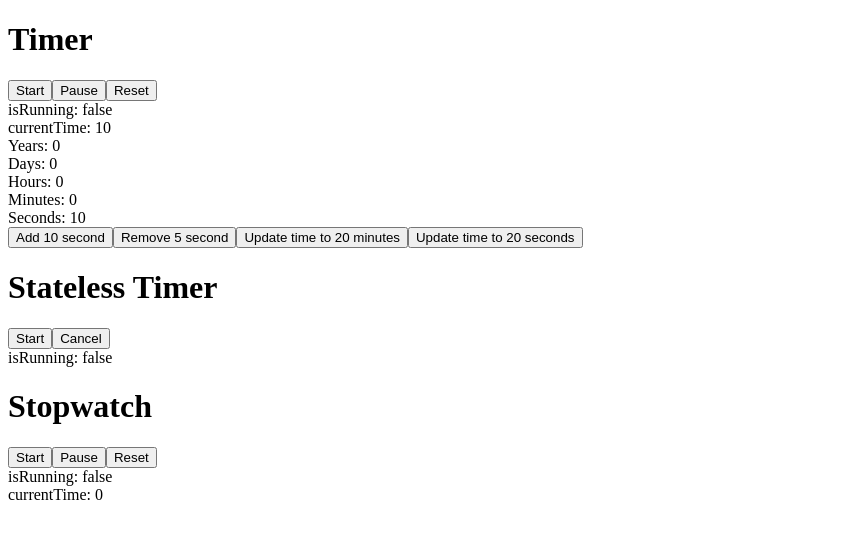
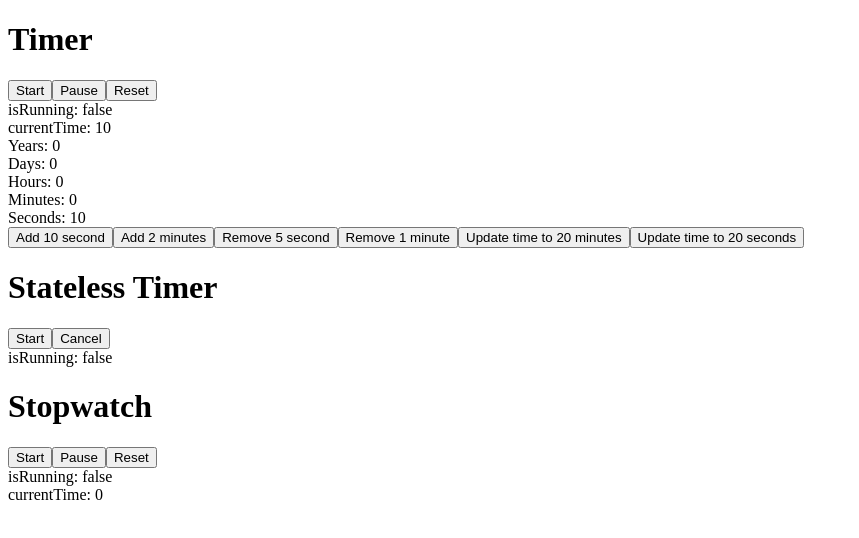
Before and after one commit to dancheskus/react-hook-time, a React (Vite) app: page / in a window 1280 px wide. Shown: the top 538 px of the page, without its empty margins (0-859 px from the left). Built offline with nearby package versions, Linux system fonts and the light colour scheme.

Commit message:
updateTime, incTimeBy, decTimeBy functions added

```diff
--- a/src/App.tsx
+++ b/src/App.tsx
@@ -45,15 +45,14 @@ const convertMsToTimeObj = (milliseconds: number) => {
   const remainingMinutes = (remainingHours - hours) * 60;
   const minutes = Math.floor(remainingMinutes);
   const remainingSeconds = (remainingMinutes - minutes) * 60;
-  const seconds = Math.floor(remainingSeconds);
+  const seconds = Math.round(remainingSeconds);
 
   return { years, days, hours, minutes, seconds };
-}
+};
 
-interface IResetSettings {
+interface IUpdateTimeSettings {
   startIfWasStopped?: boolean
   continueIfWasRunning?: boolean
-  updateTime?: number | {time: number; timeUnit: TTimeUnit}
 }
 
 const useStopwatch = (
@@ -112,7 +111,7 @@ const useStopwatch = (
 
   }
 
-  const reset = (resetSettings?: IResetSettings) => {
+  const reset = (resetSettings?: IUpdateTimeSettings) => {
     const { startIfWasStopped, continueIfWasRunning } = resetSettings || {}
 
     onReset && onReset(convertMsToSec(convertedInitialTime))
@@ -144,8 +143,10 @@ const useStopwatch = (
   }
 }
 
+type TTimerInitialTime = number | string | Date
+
 const useTimer = (
-  initialTime: number | string | Date,
+  initialTime: TTimerInitialTime,
   {
     autostart,
     speedUpFirstSecond,
@@ -153,6 +154,7 @@ const useTimer = (
     onStart,
     onReset,
     onUpdate,
+    onTimeSet,
     onEnd,
     timeUnit = 'sec',
   }: {
@@ -161,6 +163,7 @@ const useTimer = (
     onPause?: (currentTime: number) => void
     onStart?: (currentTime: number) => void
     onReset?: (currentTime: number) => void
+    onTimeSet?: (currentTime: number) => void
     onUpdate?: (currentTime: number) => void
     onEnd?: () => void
     timeUnit?: Exclude<TTimeUnit, 'ms'>
@@ -226,21 +229,7 @@ const useTimer = (
     }, speedUpFirstSecond ? 300 : 1000)
   }
 
-  const reset = (resetSettings?: IResetSettings) => {
-    const { startIfWasStopped, continueIfWasRunning, updateTime } = resetSettings || {}
-
-    let updatedTime = convertedInitialTimeInMs
-
-    if (updateTime) {
-      const isNumber = typeof updateTime === 'number'
-
-      updatedTime = convertTimeToMs(isNumber ? updateTime : updateTime.time, isNumber ? 'sec' : updateTime.timeUnit)
-
-      setConvertedInitialTimeInMs(updatedTime)
-    }
-
-    onReset && onReset(convertMsToSec(updatedTime))
-
+  const updateTime = ({ updatedTime, continueIfWasRunning, startIfWasStopped }: { updatedTime: number } & IUpdateTimeSettings) => {
     if (continueIfWasRunning && isRunning) {
       setCurrentTime(updatedTime)
     } else if (startIfWasStopped && !isRunning) {
@@ -249,6 +238,52 @@ const useTimer = (
       stopTimer()
       setCurrentTime(updatedTime)
     }
+  }
+
+  const setTime = (newTime: TTimerInitialTime, setTimeSettings?: IUpdateTimeSettings & { timeUnit?: TTimeUnit }) => {
+    const { timeUnit = 'sec', continueIfWasRunning, startIfWasStopped } = setTimeSettings || {}
+
+    const updatedTime = convertTimeToMs(newTime, timeUnit)
+
+    onTimeSet && onTimeSet(convertMsToSec(updatedTime))
+
+    setConvertedInitialTimeInMs(updatedTime)
+
+    updateTime({ updatedTime, continueIfWasRunning, startIfWasStopped })
+  }
+
+  const incTimeBy = (timeAmount: TTimerInitialTime, setTimeSettings?: IUpdateTimeSettings & { timeUnit?: TTimeUnit }) => {
+    const { timeUnit = 'sec', continueIfWasRunning, startIfWasStopped } = setTimeSettings || {}
+
+    const updatedTime = currentTime + convertTimeToMs(timeAmount, timeUnit)
+
+    console.log(updatedTime)
+
+    setConvertedInitialTimeInMs(updatedTime)
+
+    updateTime({ updatedTime, continueIfWasRunning, startIfWasStopped })
+  }
+
+  const decTimeBy = (timeAmount: TTimerInitialTime, setTimeSettings?: IUpdateTimeSettings & { timeUnit?: TTimeUnit }) => {
+    const { timeUnit = 'sec', continueIfWasRunning, startIfWasStopped } = setTimeSettings || {}
+
+    let updatedTime = currentTime - convertTimeToMs(timeAmount, timeUnit)
+
+    if (updatedTime < 0) {
+      updatedTime = 0
+    }
+
+    setConvertedInitialTimeInMs(updatedTime)
+
+    updateTime({ updatedTime, continueIfWasRunning, startIfWasStopped })
+  }
+
+  const reset = (resetSettings?: IUpdateTimeSettings) => {
+    const { startIfWasStopped, continueIfWasRunning } = resetSettings || {}
+
+    onReset && onReset(convertMsToSec(convertedInitialTimeInMs))
+
+    updateTime({ updatedTime: convertedInitialTimeInMs, continueIfWasRunning, startIfWasStopped })
   }
 
   const pause = () => {
@@ -262,6 +297,9 @@ const useTimer = (
     start,
     pause,
     reset,
+    setTime,
+    incTimeBy,
+    decTimeBy,
     currentTime: convertMsToSec(currentTime),
     isRunning,
     formattedCurrentTime: convertMsToTimeObj(currentTime)
@@ -335,6 +373,7 @@ function App() {
     onPause: (time) => console.log('pause: ' + time),
     onStart: (time) => console.log('start: ' + time),
     onReset: (time) => console.log('reset: ' + time),
+    onTimeSet: (time) => console.log('time was set: ' + time),
     onUpdate: (time) => console.log(time),
     onEnd: () => console.log('end')
   })
@@ -378,24 +417,27 @@ function App() {
         <div>Minutes: {timer.formattedCurrentTime.minutes}</div>
         <div>Seconds: {timer.formattedCurrentTime.seconds}</div>
       </div>
-      <button>Add 10 second</button>
-      <button>Remove 5 second</button>
-      <button onClick={() => {
-        timer.reset({
-          updateTime: { time: 20, timeUnit: 'min' },
-          startIfWasStopped: false,
-          continueIfWasRunning: true,
-        })
-      }}>
+      <button onClick={() => timer.incTimeBy(10)}>Add 10 second</button>
+      <button onClick={() => timer.incTimeBy(2, {
+        timeUnit: 'min',
+        startIfWasStopped: false,
+        continueIfWasRunning: false,
+      })}>Add 2 minutes</button>
+      <button onClick={() => timer.decTimeBy(5)}>Remove 5 second</button>
+      <button onClick={() => timer.decTimeBy(1, {
+        timeUnit: 'min',
+        startIfWasStopped: false,
+        continueIfWasRunning: false,
+      })}>Remove 1 minute</button>
+      <button onClick={() => timer.setTime(20, {
+        timeUnit: 'min',
+        startIfWasStopped: false,
+        continueIfWasRunning: false,
+      })}>
         Update time to 20 minutes
       </button>
-      <button onClick={() => {
-        timer.reset({
-          updateTime: 20,
-          startIfWasStopped: false,
-          continueIfWasRunning: false,
-        })
-      }}>
+
+      <button onClick={() => timer.setTime(20)}>
         Update time to 20 seconds
       </button>
 
```
